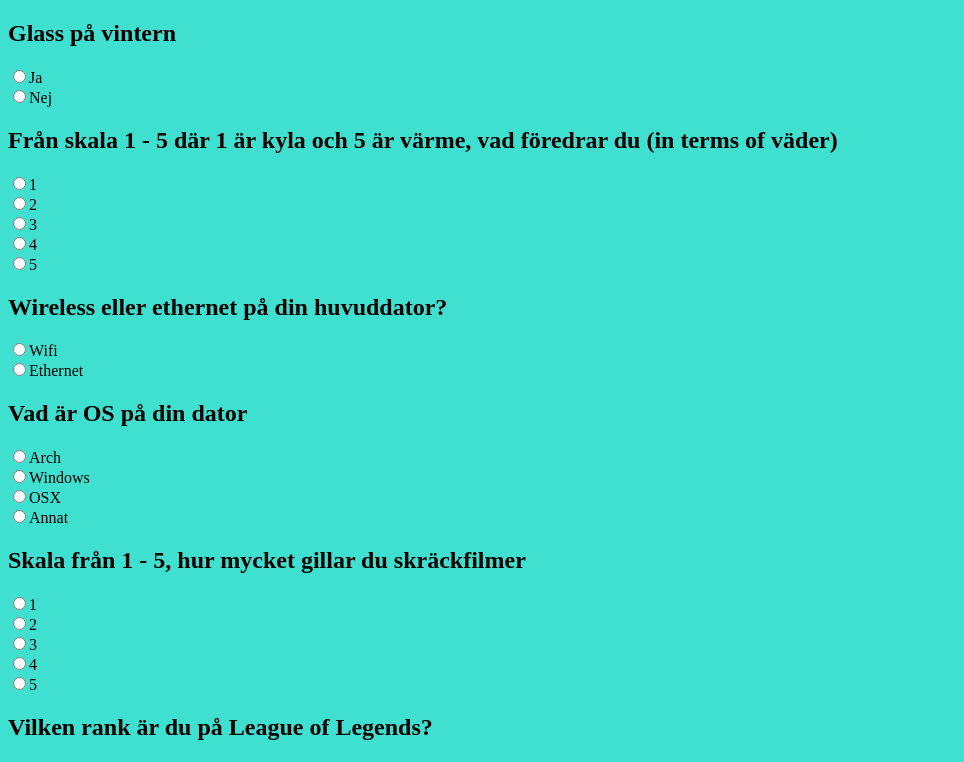
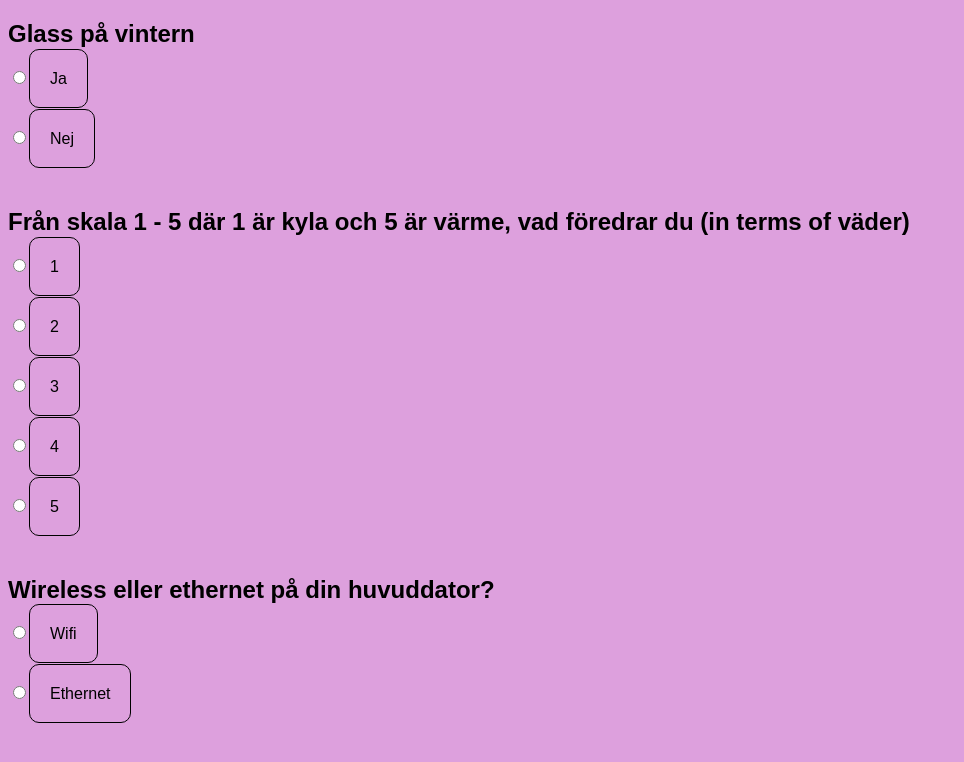
Before and after one commit to cthit/vdaddy, a React (Vite) app: page / in a window 1280 px wide. Shown: the top 762 px of the page, without its empty margins (0-964 px from the left). Built offline with nearby package versions, Linux system fonts and the light colour scheme.

Commit message:
answers are actually clickable (still ugly)

```diff
--- a/src/Question.tsx
+++ b/src/Question.tsx
@@ -15,7 +15,7 @@ export const Question = React.memo(
         <h2>{title}</h2>
         {answers.map((answer, answerIndex) => {
           return (
-            <div key={answerIndex}>
+            <div key={answerIndex} style={{ height: "60px" }}>
               <input
                 id={base64(title + answer)}
                 name={base64(title)}
--- a/src/styles.css
+++ b/src/styles.css
@@ -1,3 +1,17 @@
 body {
-  background-color: turquoise;
+  background-color: plum;
+  font-family: fantasy;
 }
+.test {
+  width: 50px;
+  height: 50px;
+  border-color: black;
+}
+
+label {
+  border-color: black;
+  border-width: 1px;
+  border-style: solid;
+  padding: 20px;
+  border-radius: 10px;
+}
```
